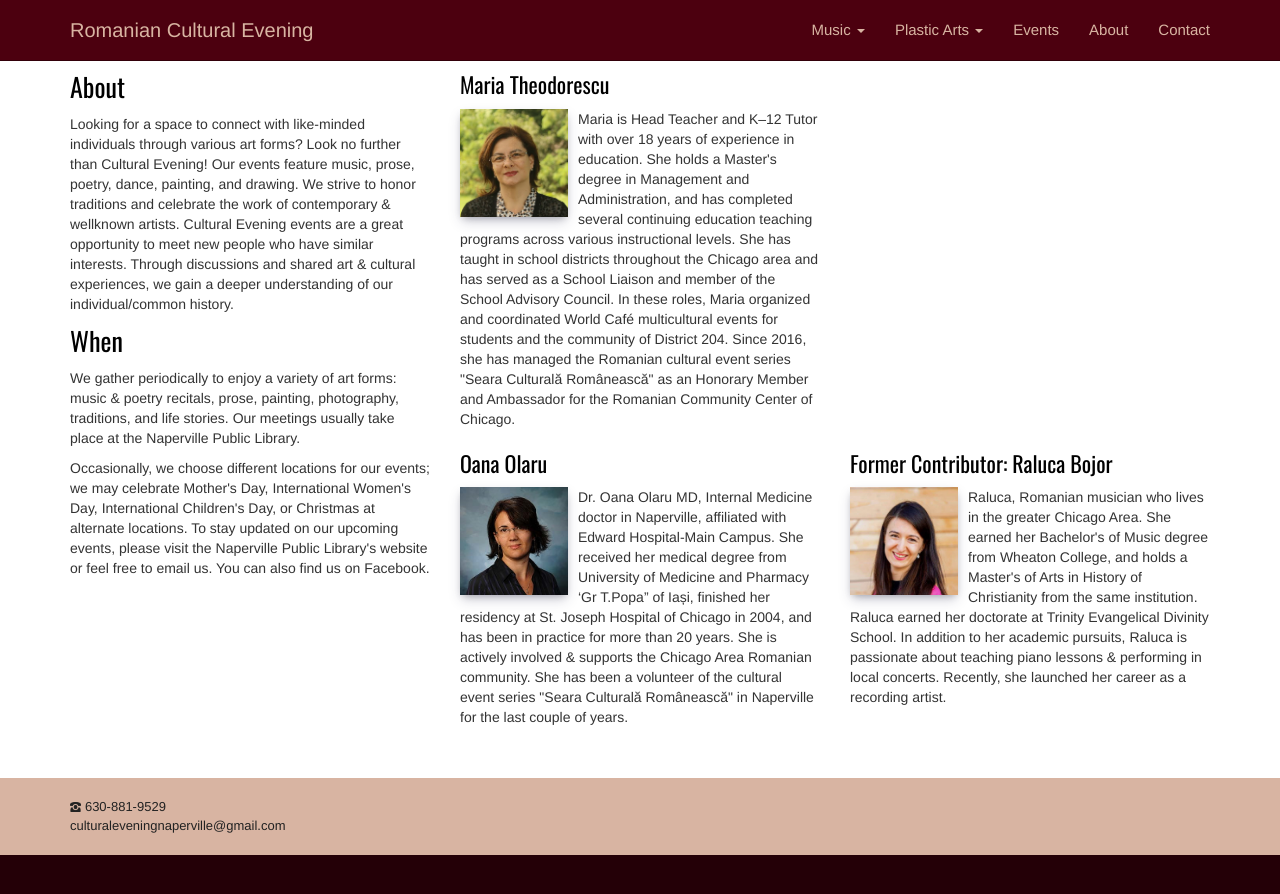
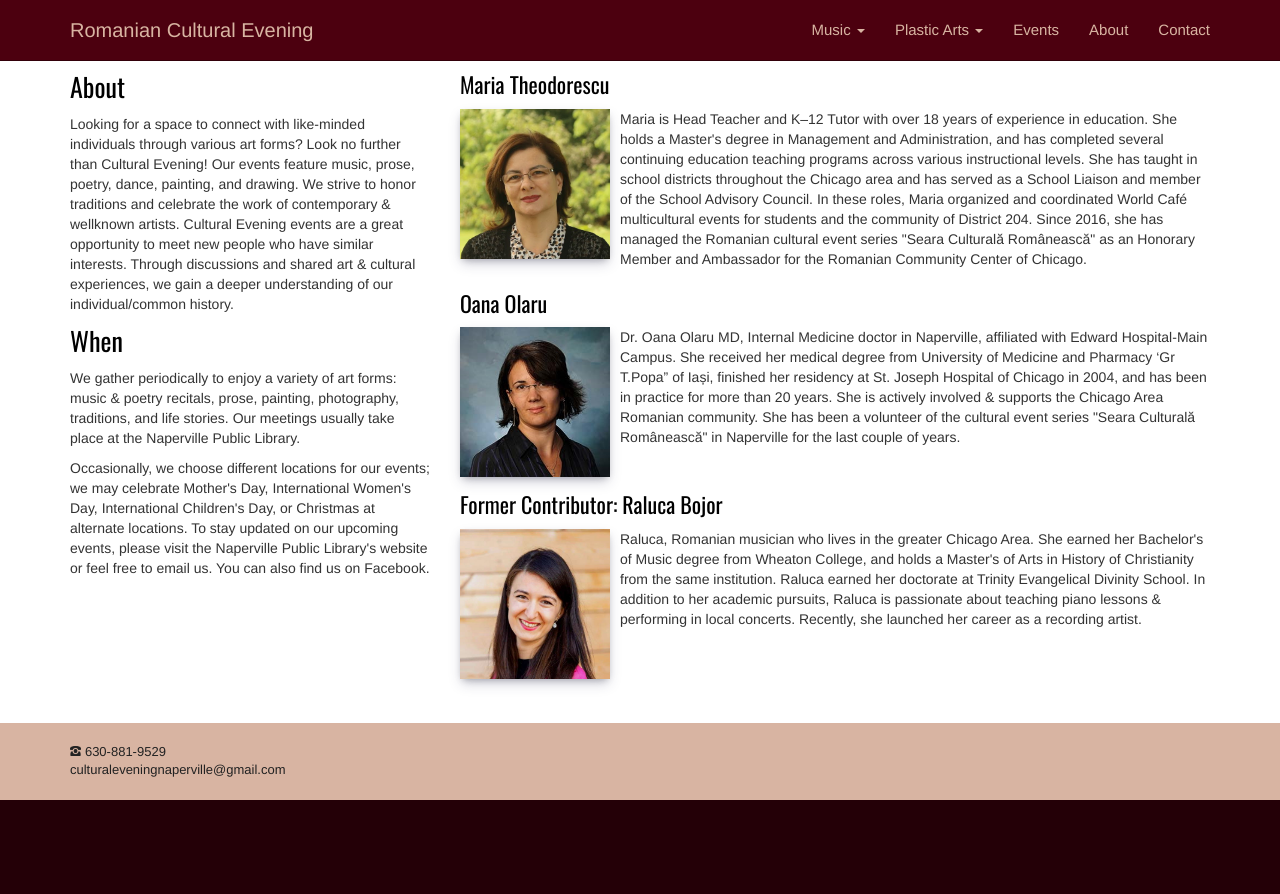
Before and after one commit to adrianth/culteve, a Jekyll site: the page built from en/about.html, in a window 1280 px wide. Shown: the top 894 px of the page. Built offline with Jekyll 4.4.1, drawn with Linux system fonts in a browser that asks for light colours.

Commit message:
Update about

```diff
--- a/en/about.html
+++ b/en/about.html
@@ -30,28 +30,28 @@ title: About
 
             <!-- <h2>Who</h2> -->
             <div class="row">
-                <div class="col-sm-6">
+                <div class="col-sm-12">
                     <h3>Maria Theodorescu</h3>
-                    <img class="img img-responsive presentation" src="{{ site.baseurl }}/img/about/maria.jpg" alt="">
+                    <img class="img img-responsive presentation" style="width:150px" src="{{ site.baseurl }}/img/about/maria.jpg" alt="">
                     <p>Maria is Head Teacher and K–12 Tutor with over 18 years of experience in education. She holds a Master's degree in Management and Administration, and has completed several continuing education teaching programs across various instructional levels. She has taught in school districts throughout the Chicago area and has served as a School Liaison and member of the School Advisory Council. In these roles, Maria organized and coordinated World Café multicultural events for students and the community of District 204. Since 2016, she has managed the Romanian cultural event series "Seara Culturală Românească" as an Honorary Member and Ambassador for the Romanian Community Center of Chicago.</p>
                 </div>
-
             </div>
-            <div class="row" style="margin-top: -100px; clear: both;">
-                <div class="col-sm-6">
+            <div class="row">
+                <div class="col-sm-12">
                     <h3>Oana Olaru</h3>
-                    <img class="img img-responsive presentation" src="{{ site.baseurl }}/img/about/olaruoana.jpg" alt="">
+                    <img class="img img-responsive presentation" style="width:150px" src="{{ site.baseurl }}/img/about/olaruoana.jpg" alt="">
                     <p>Dr. Oana Olaru MD, Internal Medicine doctor in Naperville, affiliated with Edward Hospital-Main Campus. She received her medical degree from University of Medicine and Pharmacy ‘Gr T.Popa” of Iași, finished her residency at St. Joseph Hospital of Chicago in 2004, and has been in practice for more than 20 years. She is actively involved & supports the Chicago Area Romanian community. She has been a volunteer of the cultural event series "Seara Culturală Românească" in Naperville for the last couple of years.</p>
                 </div>
-                <div class="col-sm-6">
+            </div>
+            <div class="row">
+                <div class="col-sm-12">
                     <h3>Former Contributor: Raluca Bojor</h3>
-                    <img class="img img-responsive presentation" src="{{ site.baseurl }}/img/about/raluca.jpg" alt="">
+                    <img class="img img-responsive presentation" style="width:150px" src="{{ site.baseurl }}/img/about/raluca.jpg" alt="">
                     <p>Raluca, Romanian musician who lives in the greater Chicago Area. She earned her Bachelor's of Music degree from Wheaton College, and holds a Master's of Arts in History of Christianity from the same institution. Raluca earned her doctorate at Trinity Evangelical Divinity School.
                     In addition to her academic pursuits, Raluca is passionate about teaching piano lessons & performing in local concerts. Recently, she launched her career as a recording artist.
                     </p>
                 </div>
             </div>
-
 
 
         </div>
```
